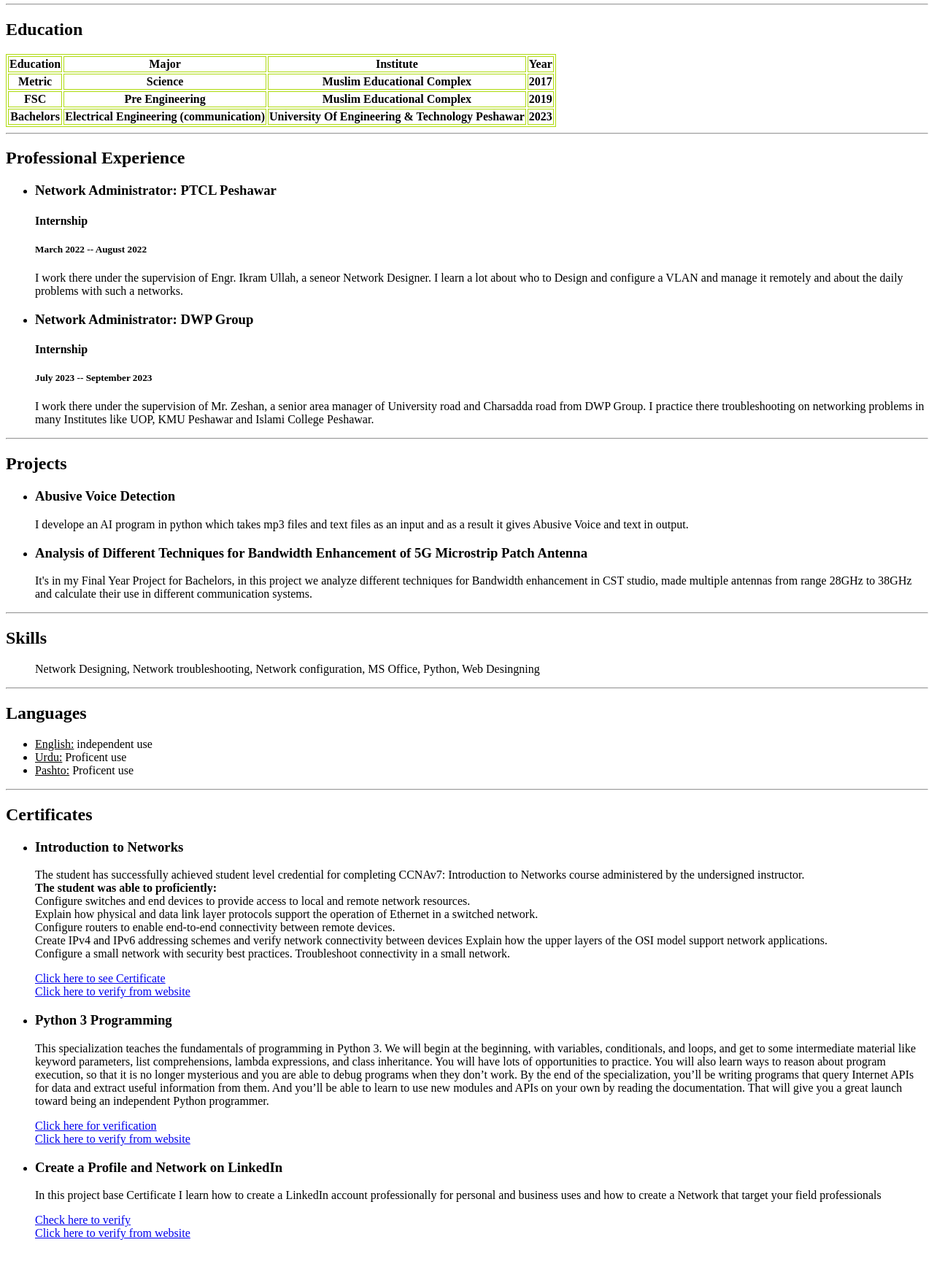
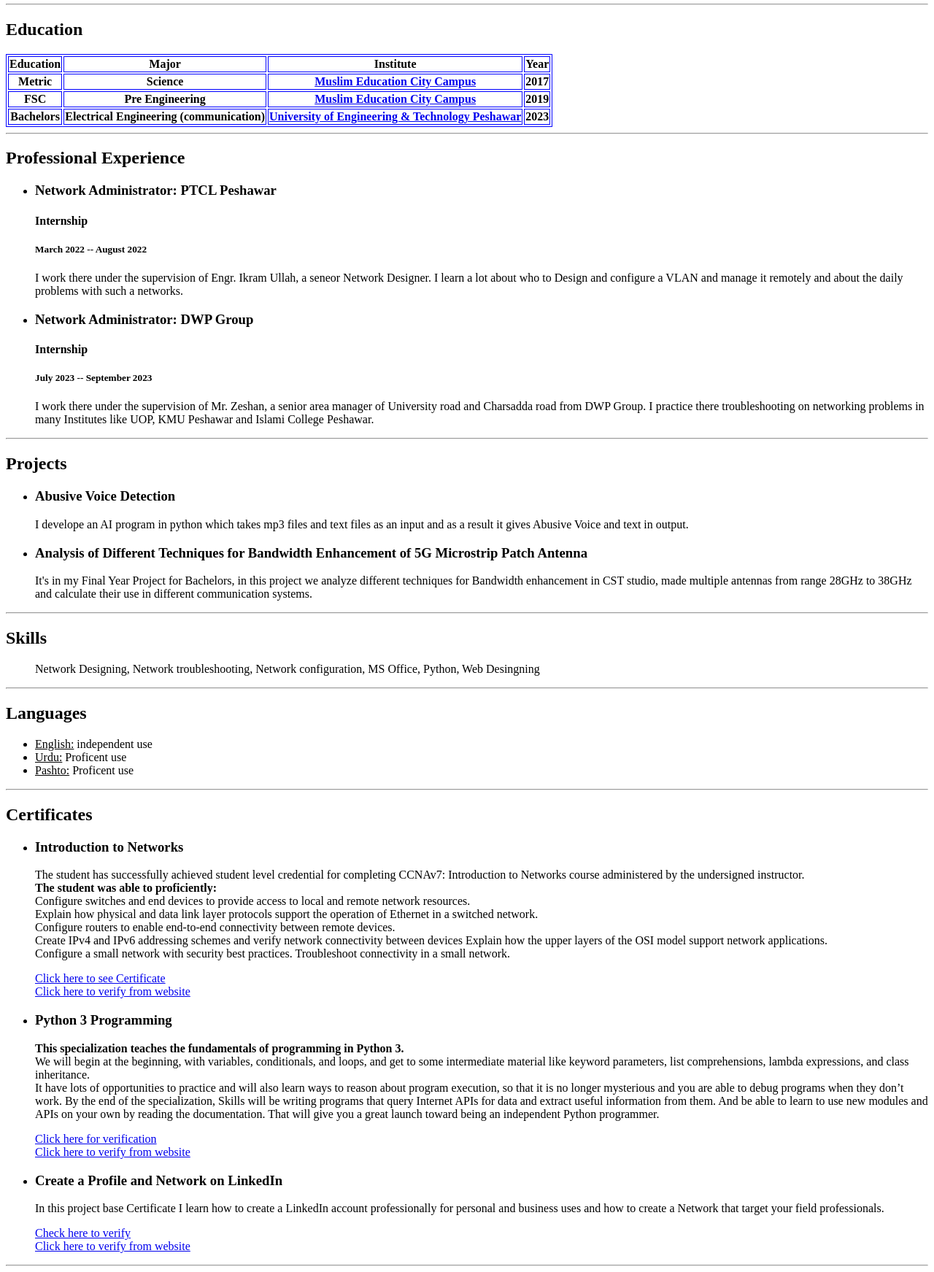
Before and after one commit to malikkaleemullah/My_resume, a plain HTML site: page index.html in a window 1280 px wide. Shown: the part 440-2183 px from the top of the page at 73% size. Before the commit the page ends 2155 px from the top, so only its background shows below. Drawn offline with Linux system fonts and the light colour scheme.

Commit message:
adding links to institues

```diff
--- a/index.html
+++ b/index.html
@@ -2,10 +2,8 @@
 <html lang="en">
 <head>
     <style>
-        image.alignment {
-            float: left;
-        }
-        table, tr, th {border: 1px solid rgb(174, 218, 14);}
+        table, tr, th {border: 1px solid  blue;}
+        img {align-items: center;}
     </style>
     <meta charset="UTF-8">
     <meta name="viewport" content="width=device-width, initial-scale=1.0">
@@ -36,19 +34,25 @@
         <tr>
             <th>Metric</th>
             <th>Science</th>
-            <th>Muslim Educational Complex</th>
+            <th><a href="https://www.facebook.com/mscitycampus/">
+                Muslim Education City Campus
+            </a></th>
             <th>2017</th>
         </tr>
         <tr>
             <th>FSC</th>
             <th>Pre Engineering</th>
-            <th>Muslim Educational Complex</th>
+            <th><a href="https://www.facebook.com/mscitycampus/">
+                Muslim Education City Campus
+            </a></th>
             <th>2019</th>
         </tr>
         <tr>
             <th> Bachelors</th>
             <th>Electrical Engineering (communication)</th>
-            <th>University Of Engineering & Technology Peshawar</th>
+            <th><a href="https://www.uetpeshawar.edu.pk/">
+                University of Engineering & Technology Peshawar
+            </a></th>
             <th>2023</th>
         </tr>
       </table>
@@ -124,16 +128,17 @@
             </a>
 
         <li><h3>Python 3 Programming</h3></li>
-        <p>This specialization teaches the fundamentals of programming in
-            Python 3. We will begin at the beginning, with variables, conditionals,
+        <p><b>This specialization teaches the fundamentals of programming in
+            Python 3.</b><br> We will begin at the beginning, with variables, conditionals,
             and loops, and get to some intermediate material like keyword
             parameters, list comprehensions, lambda expressions, and class
-            inheritance. You will have lots of opportunities to practice. You will also
+            inheritance.<br>
+             It have lots of opportunities to practice and will also
             learn ways to reason about program execution, so that it is no longer
             mysterious and you are able to debug programs when they don’t
-            work. By the end of the specialization, you’ll be writing programs that
+            work. By the end of the specialization, Skills will be writing programs that
             query Internet APIs for data and extract useful information from
-            them. And you’ll be able to learn to use new modules and APIs on
+            them. And be able to learn to use new modules and APIs on
             your own by reading the documentation. That will give you a great
             launch toward being an independent Python programmer.</p>
             <a href="C:\Users\Kaleem ullah\Desktop\My_resume\python 3.pdf">
@@ -147,7 +152,7 @@
             </li>
             <p>In this project base Certificate I learn how to create a LinkedIn account
                 professionally for personal and business uses and how to create a Network
-                that target your field professionals
+                that target your field professionals.
             </p>
             <a href="C:\Users\Kaleem ullah\Desktop\My_resume\Linkedin.pdf">
                 Check here to verify
@@ -158,5 +163,6 @@
             </a>
 
     </ul>
+    <hr>
 </body>
 </html>
```
